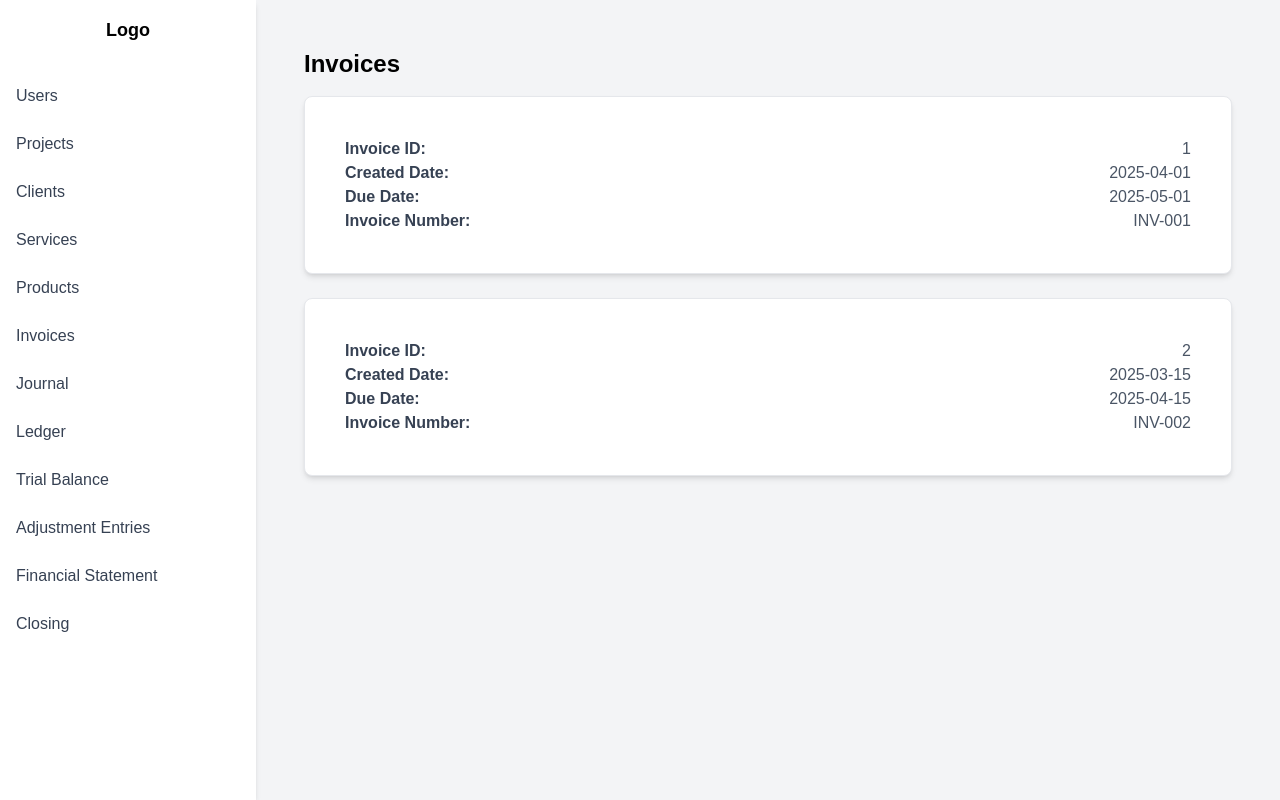
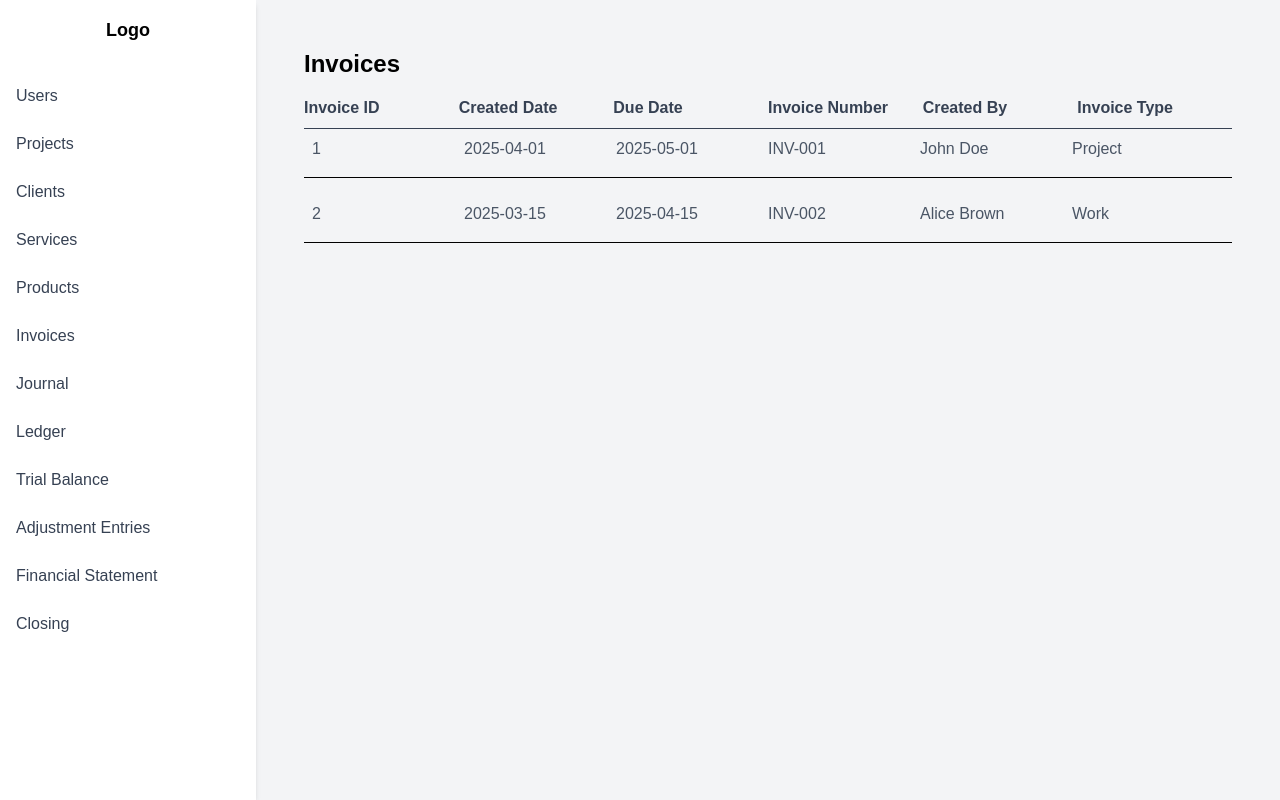
Before and after one commit to einfoengine/alhisab, a Next.js app in the folder frontend/: page /dashboard/invoices in a window 1280 px wide. Built offline with nearby package versions, Linux system fonts and the light colour scheme.

Commit message:
Working on login

```diff
--- a/frontend/src/app/dashboard/invoices/page.tsx
+++ b/frontend/src/app/dashboard/invoices/page.tsx
@@ -34,26 +34,24 @@ export default function InvoicesPage() {
   return (
     <div className="p-6">
       <h1 className="text-2xl font-bold mb-4">Invoices</h1>
-      <ul className="space-y-6">
+      <div className="flex font-semibold text-gray-700 border-b pb-2">
+        <span className="w-1/6">Invoice ID</span>
+        <span className="w-1/6">Created Date</span>
+        <span className="w-1/6">Due Date</span>
+        <span className="w-1/6">Invoice Number</span>
+        <span className="w-1/6">Created By</span>
+        <span className="w-1/6">Invoice Type</span>
+      </div>
+      <ul className="space-y-4">
         {invoices.map((invoice) => (
-          <li key={invoice.id} className="w-full flex flex-col p-6 bg-white border border-gray-200 rounded-lg shadow-md">
-            <Link href={`/dashboard/invoices/${invoice.id}`} className="block hover:bg-gray-100 p-4 rounded">
-              <div className="flex justify-between">
-                <span className="font-semibold text-gray-700">Invoice ID:</span>
-                <span className="text-gray-600">{invoice.id}</span>
-              </div>
-              <div className="flex justify-between">
-                <span className="font-semibold text-gray-700">Created Date:</span>
-                <span className="text-gray-600">{invoice.createdDate}</span>
-              </div>
-              <div className="flex justify-between">
-                <span className="font-semibold text-gray-700">Due Date:</span>
-                <span className="text-gray-600">{invoice.dueDate}</span>
-              </div>
-              <div className="flex justify-between">
-                <span className="font-semibold text-gray-700">Invoice Number:</span>
-                <span className="text-gray-600">{invoice.invoiceNumber}</span>
-              </div>
+          <li key={invoice.id} className="flex justify-between border-b pb-2">
+            <Link href={`/dashboard/invoices/${invoice.id}`} className="w-full flex justify-between hover:bg-gray-100 p-2 rounded">
+              <span className="w-1/6 text-gray-600">{invoice.id}</span>
+              <span className="w-1/6 text-gray-600">{invoice.createdDate}</span>
+              <span className="w-1/6 text-gray-600">{invoice.dueDate}</span>
+              <span className="w-1/6 text-gray-600">{invoice.invoiceNumber}</span>
+              <span className="w-1/6 text-gray-600">{invoice.createdBy}</span>
+              <span className="w-1/6 text-gray-600">{invoice.invoiceType}</span>
             </Link>
           </li>
         ))}
```
